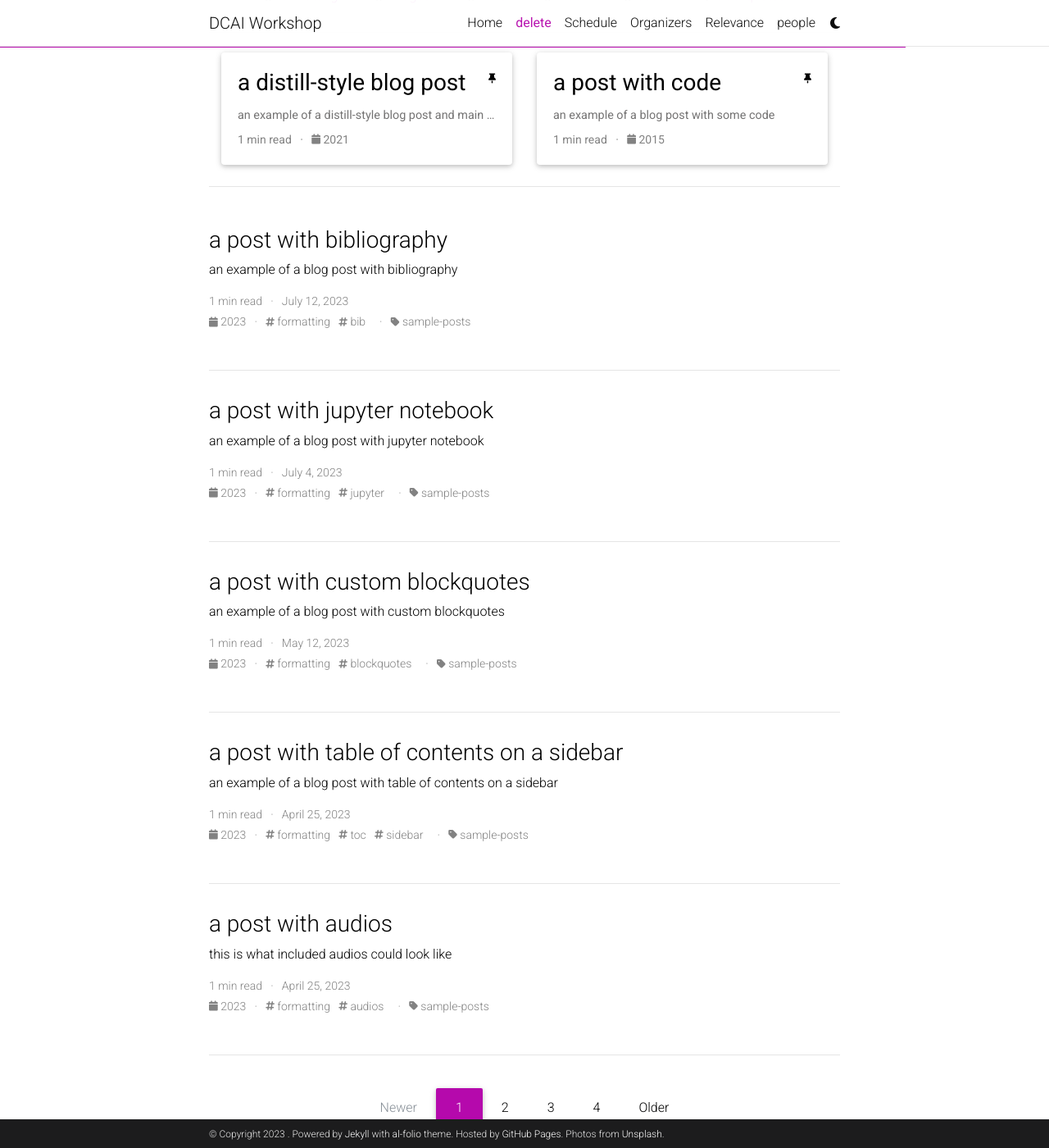
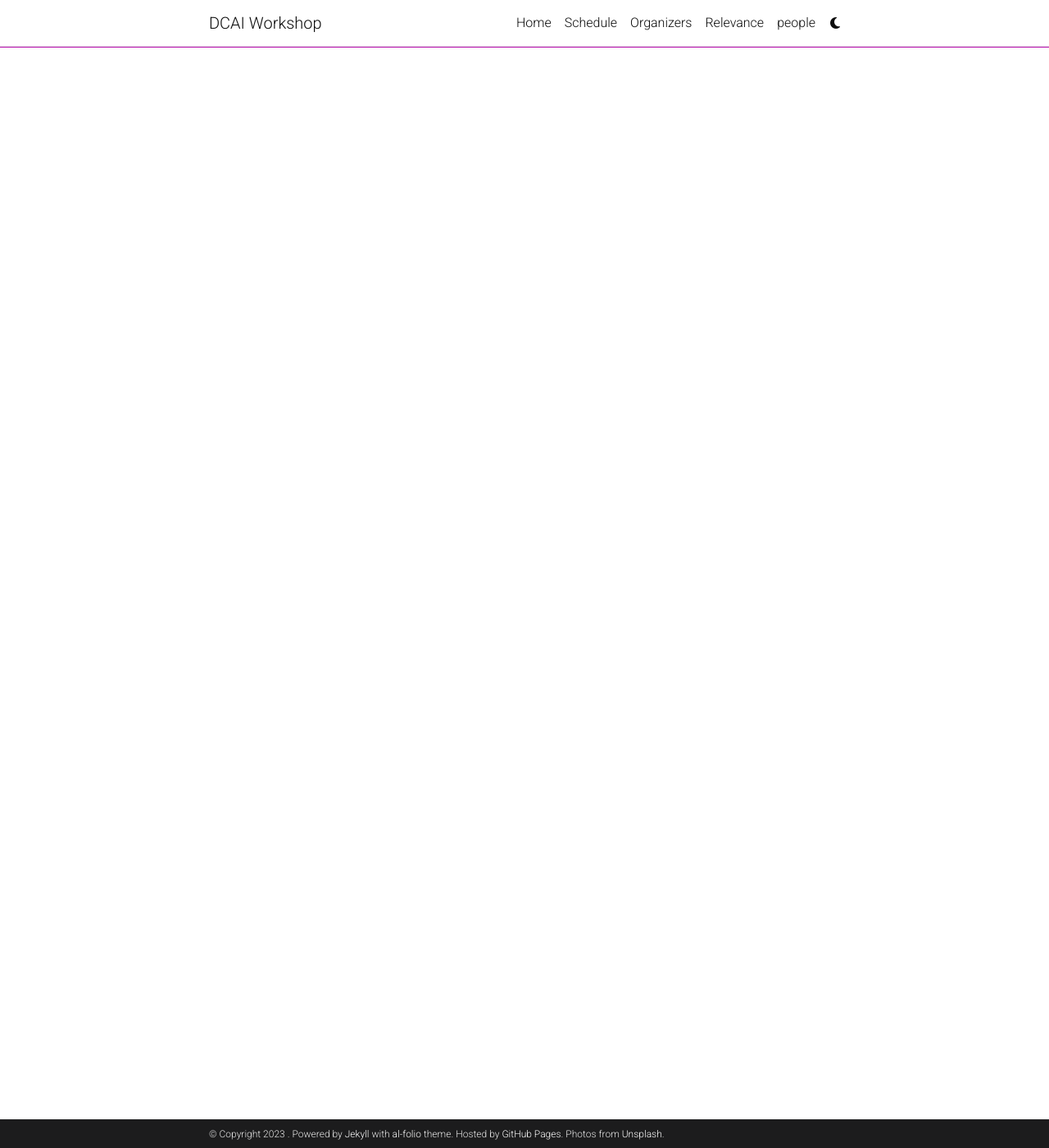
Before and after one commit to dcai-workshop/dcai-workshop.github.io, a Jekyll site: the page built from blog/index.html, in a window 1280 px wide and 1400 px high, scrolled down 385 px. Shown: the whole window at 82% size. Built offline with Jekyll 4.4.1, drawn with Linux system fonts in a browser that asks for light colours; the list of posts is cut into pages by our own code; comment, search, counter and statistics services are not loaded; a style sheet for code colours, icons or effects is not loaded; some of the changed text lies outside the part shown.

Commit message:
delete blog

```diff
--- a/_config.yml
+++ b/_config.yml
@@ -84,7 +84,7 @@ lattes_id: # your ID on Lattes (Brazilian Lattes CV)
 osf_id: # your OSF ID
 research_gate_profile: # your profile on ResearchGate
 scopus_id: # your profile on Scopus
-blogger_url: # your blogger URL
+
 work_url: # work page URL
 keybase_username: # your keybase user name
 wikidata_id: # your wikidata id
@@ -116,71 +116,7 @@ cronitor_analytics:  # cronitor RUM analytics site ID (format: XXXXXXXXX)
 google_site_verification:  # your google-site-verification ID (Google Search Console)
 bing_site_verification:  # out your bing-site-verification ID (Bing Webmaster)
 
-# -----------------------------------------------------------------------------
-# Blog
-# -----------------------------------------------------------------------------
 
-blog_name: test # blog_name will be displayed in your blog page
-blog_nav_title: delete # your blog must have a title for it to be displayed in the nav bar
-blog_description: blog
-permalink: /blog/:year/:title/
-
-# Pagination
-pagination:
-  enabled: true
-
-related_blog_posts:
-  enabled: true
-  max_related: 5
-
-# Giscus comments (RECOMMENDED)
-# Follow instructions on https://giscus.app/ to setup for your repo to fill out
-# the information below.
-giscus:
-  repo:                          # <your-github-user-name>/<your-github-repo-name>
-  category: Comments             # name of the category under which discussions will be created
-  mapping: title                 # identify discussions by post title
-  strict: 1                      # use strict identification mode
-  reactions_enabled: 1           # enable (1) or disable (0) emoji reactions
-  input_position: bottom         # whether to display input form below (bottom) or above (top) the comments
-  theme: preferred_color_scheme  # name of the color scheme (preferred works well with al-folio light/dark mode)
-  emit_metadata: 0
-  lang: en
-
-# Disqus comments (DEPRECATED)
-disqus_shortname: al-folio # put your disqus shortname
-# https://help.disqus.com/en/articles/1717111-what-s-a-shortname
-
-# External sources.
-# If you have blog posts published on medium.com or other external sources,
-# you can display them in your blog by adding a link to the RSS feed.
-external_sources:
-  - name: medium.com
-    rss_url: https://medium.com/@al-folio/feed
-
-# -----------------------------------------------------------------------------
-# Collections
-# -----------------------------------------------------------------------------
-
-collections:
-  news:
-    defaults:
-      layout: post
-    output: true
-    permalink: /news/:path/
-  projects:
-    output: true
-    permalink: /projects/:path/
-
-announcements:
-  enabled: true
-  scrollable: true # adds a vertical scroll bar if there are more than 3 news items
-  limit: 5 # leave blank to include all the news in the `_news` folder
-
-latest_posts:
-  enabled: true
-  scrollable: true # adds a vertical scroll bar if there are more than 3 new posts items
-  limit: 3 # leave blank to include all the blog posts
 
 # -----------------------------------------------------------------------------
 # Jekyll settings
@@ -249,24 +185,6 @@ jekyll-minifier:
     harmony: true
 
 # -----------------------------------------------------------------------------
-# Jekyll Archives
-# -----------------------------------------------------------------------------
-
-jekyll-archives:
-  enabled: [year, tags, categories] # enables year, tag and category archives (remove if you need to disable one of them).
-  layouts:
-    year: archive-year
-    tag: archive-tag
-    category: archive-category
-  permalinks:
-    year: '/blog/:year/'
-    tag: '/blog/tag/:name/'
-    category: '/blog/category/:name/'
-
-display_tags: ['formatting', 'images', 'links', 'math', 'code'] # these tags will be displayed on the front page of your blog
-display_categories: ['blockquotes'] # these categories will be displayed on the front page of your blog
-
-# -----------------------------------------------------------------------------
 # Jekyll Scholar
 # -----------------------------------------------------------------------------
 
@@ -301,8 +219,6 @@ enable_publication_badges:
   altmetric: true # Altmetric badge (https://www.altmetric.com/products/altmetric-badges/)
   dimensions: true # Dimensions badge (https://badge.dimensions.ai/)
 
-# Filter out certain bibtex entry keywords used internally from the bib output
-filtered_bibtex_keywords: [abbr, abstract, arxiv, bibtex_show, html, pdf, selected, supp, blog, code, poster, slides, website, preview, altmetric]
 
 # Maximum number of authors to be shown for each publication (more authors are visible on click)
 max_author_limit: 3  # leave blank to always show all authors
```
Also changed, not shown: _pages/relevance.md (line endings or trailing spaces).
